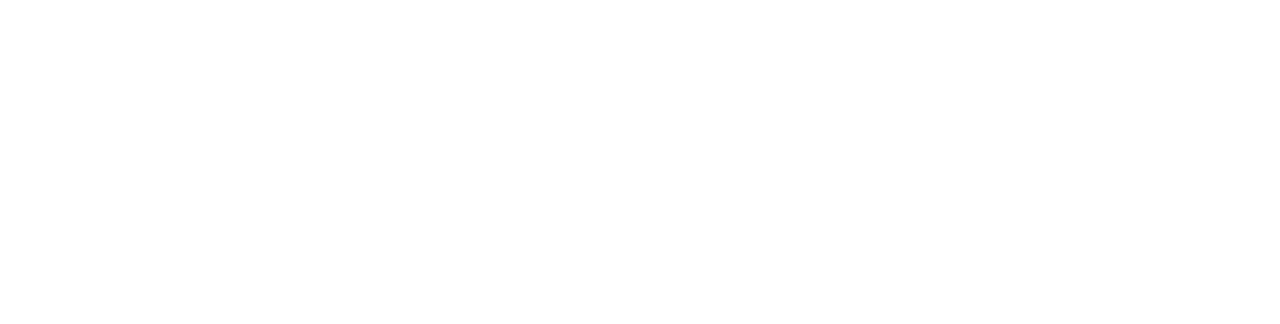
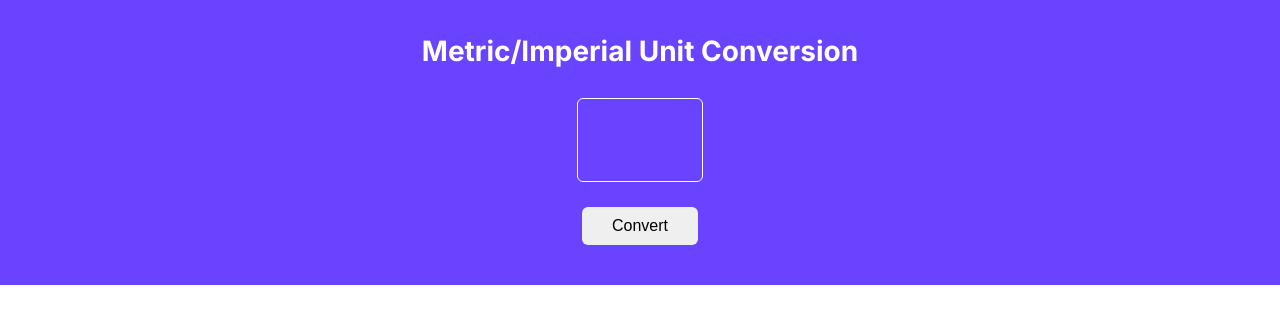
Before and after one commit to Cam96stanley/unit-converter, a plain HTML site: page index.html in a window 1280 px wide. Drawn offline with Linux system fonts and the light colour scheme.

Commit message:
Added input div html and css
Created the html elements and css for the input
container div.

```diff
--- a/index.css
+++ b/index.css
@@ -0,0 +1,40 @@
+body {
+  margin: 0;
+  font-family: "Inter", sans-serif;
+}
+
+#input-container {
+  display: flex;
+  flex-direction: column;
+  align-items: center;
+  background-color: #6943ff;
+  width: auto;
+  height: 285px;
+  color: #ffffff;
+}
+
+.title {
+  font-size: 28px;
+  font-weight: bold;
+  margin: 34px 51px 30px 51px;
+}
+
+#input-el {
+  background: #6943ff;
+  border: 1px solid #ffffff;
+  border-radius: 6px;
+  width: 120px;
+  height: 80px;
+  margin-bottom: 25px;
+  text-align: center;
+  font-size: 58px;
+  font-weight: bold;
+  color: #ffffff;
+}
+
+#convert-btn {
+  font-size: 16px;
+  padding: 10px 30px;
+  border: none;
+  border-radius: 6px;
+}
--- a/index.html
+++ b/index.html
@@ -3,10 +3,21 @@
   <head>
     <meta charset="UTF-8" />
     <meta name="viewport" content="width=device-width, initial-scale=1.0" />
+    <link rel="preconnect" href="https://fonts.googleapis.com" />
+    <link rel="preconnect" href="https://fonts.gstatic.com" crossorigin />
+    <link
+      href="https://fonts.googleapis.com/css2?family=Inter:ital,opsz,wght@0,14..32,100..900;1,14..32,100..900&display=swap"
+      rel="stylesheet"
+    />
     <link rel="stylesheet" href="index.css" />
     <title>unit-converter</title>
   </head>
   <body>
+    <div id="input-container">
+      <h1 class="title">Metric/Imperial Unit Conversion</h1>
+      <input type="text" id="input-el" />
+      <button id="convert-btn">Convert</button>
+    </div>
     <script src="index.js"></script>
   </body>
 </html>
```
